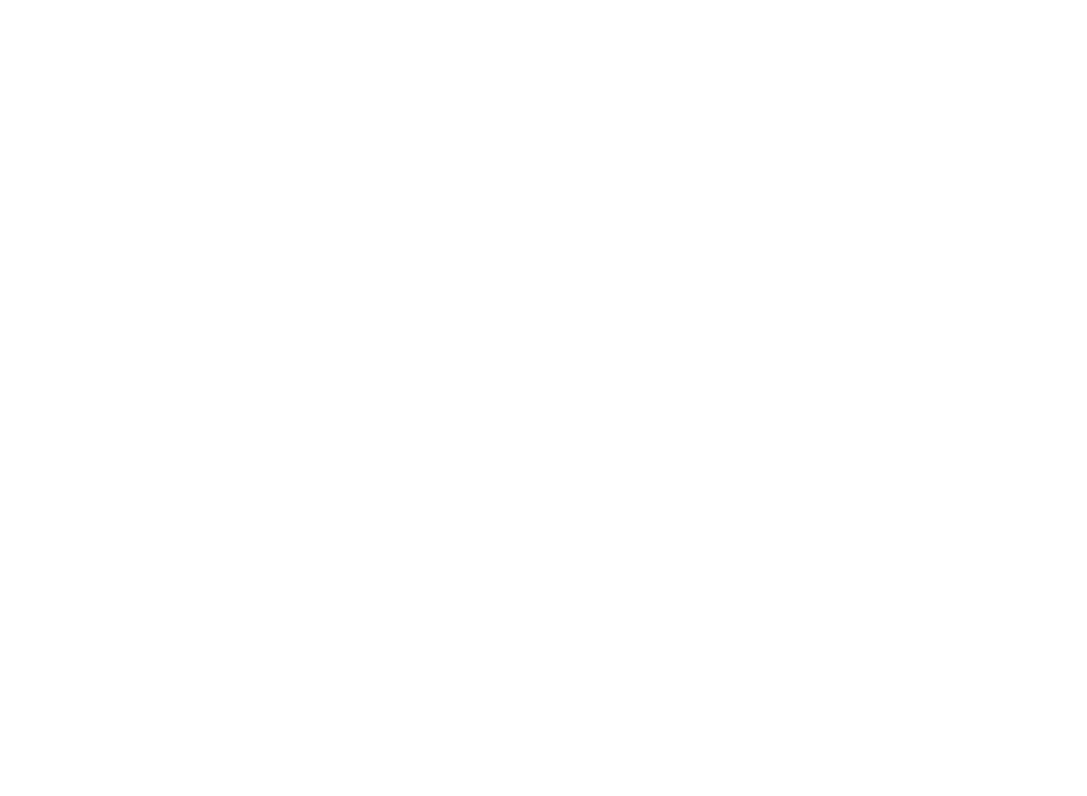
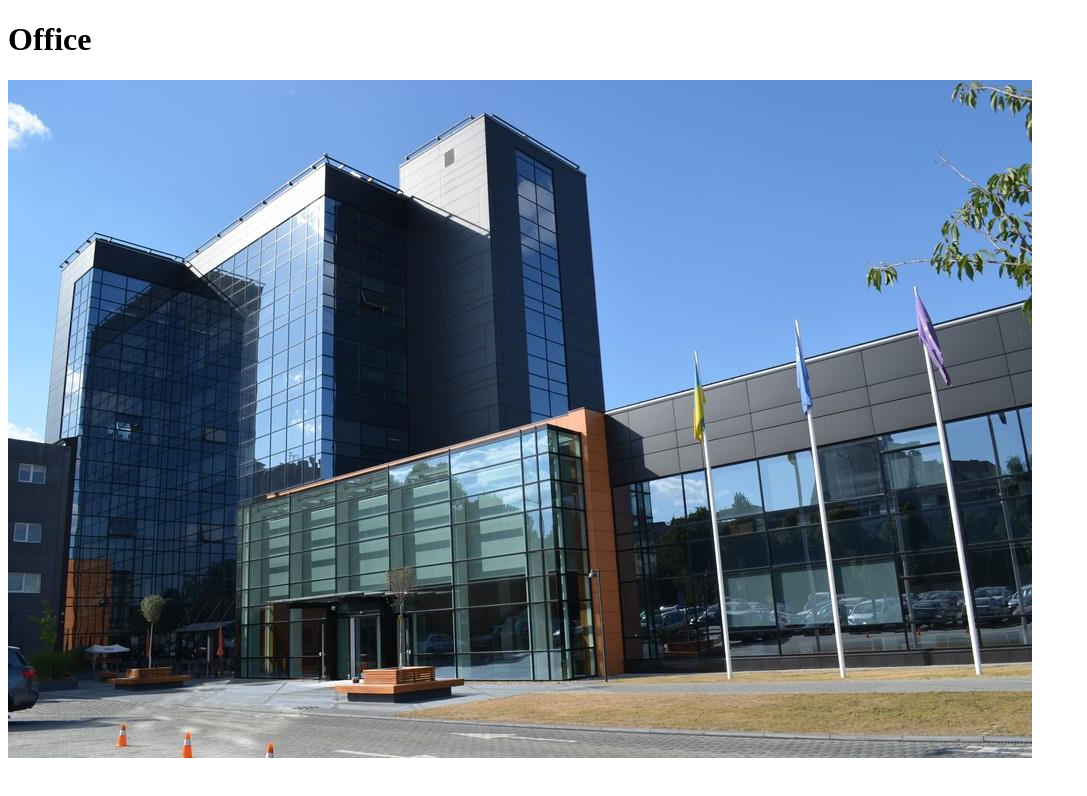
Before and after one commit to sofishaaa/web-project, a plain HTML site: page index.html in a window 1280 px wide. Shown: the whole page, without its empty margins (0-1087 px from the left). Drawn offline with Linux system fonts and the light colour scheme.

Commit message:
Simple website

```diff
--- a/index.html
+++ b/index.html
@@ -4,10 +4,11 @@
     <meta charset="UTF-8">
     <meta http-equiv="X-UA-Compatible" content="IE=edge">
     <meta name="viewport" content="width=device-width, initial-scale=1.0">
-    <title>Document</title>
+    <title>SoftServet</title>
     <link rel="shortcut icon" href="https://placekitten.com/96/139" type="image/x-icon">
 </head>
 <body>
-    <script src="https://unpkg.com/html-data-include@3.3.3/html-data-include.js"></script>
+    <h1>Office</h1>
+    <img src="images/office.jpg" alt="office">
 </body>
 </html>
```
Also changed, not shown: images/office.jpg (added).
